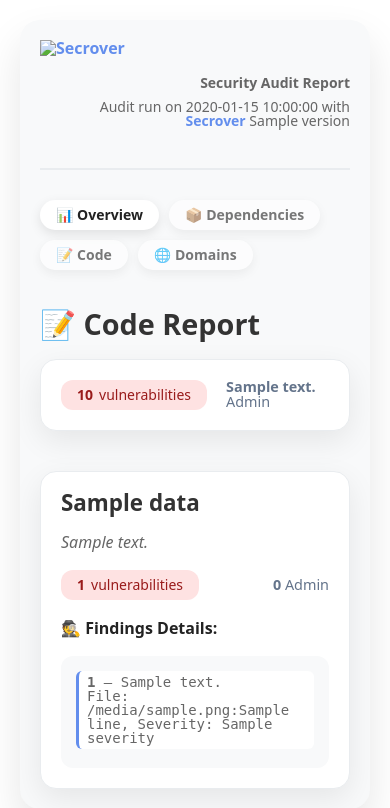
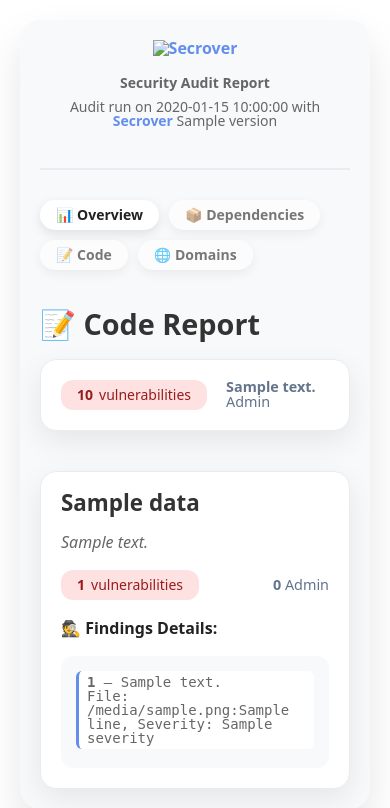
Before and after one commit to Secrover/Secrover, a Python web app: template templates/code.html in a window 390 px wide. Shown: the top 808 px of the page. Run offline with Jinja, Linux system fonts and the light colour scheme; the template is opened without the code that fills it: most values are stand-ins (such as "Sample title", 1, 10 or a date in 2020).

Commit message:
Responsive fix

```diff
--- a/templates/base.html
+++ b/templates/base.html
@@ -89,8 +89,12 @@
             margin-bottom: 30px;
             padding: 0 0 40px 0;
 
-
             #logo { height: 40px; }
+            #audit-info {
+                text-align: right;
+                color: #666;
+                font-size: 14px;
+            }
         }
         #footer {
             display: flex;
@@ -163,11 +167,6 @@
             &.limit-size {
                 max-width: 400px;
             }
-        }
-        #audit-info {
-            text-align: right;
-            color: #666;
-            font-size: 14px;
         }
         .badge {
             display: inline-flex;
@@ -369,6 +368,13 @@
             #main {
                 margin: 20px;
             }
+            #header {
+                justify-content: center;
+
+                #audit-info {
+                    text-align: center;
+                }
+            }
         }
     </style>
 </head>
```
